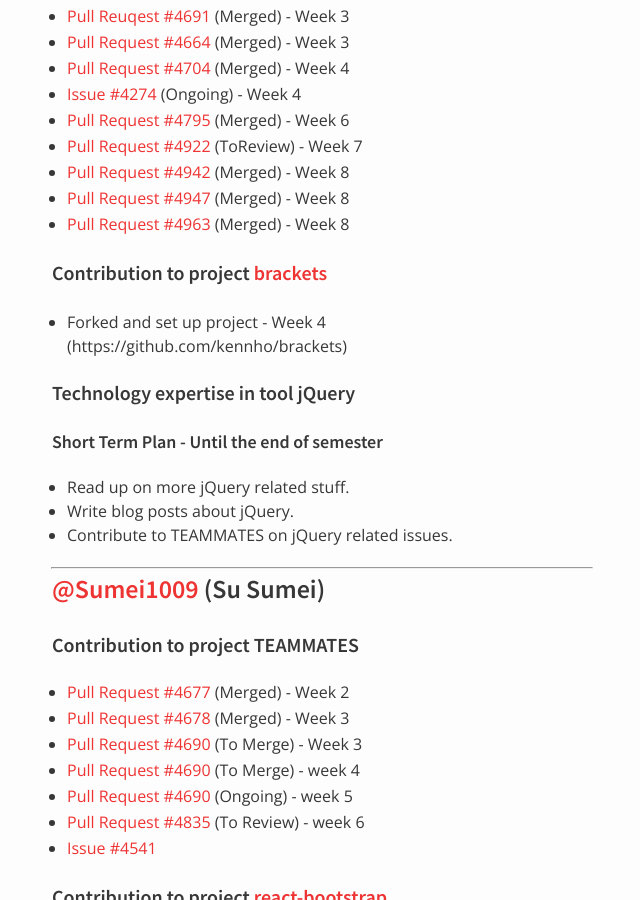
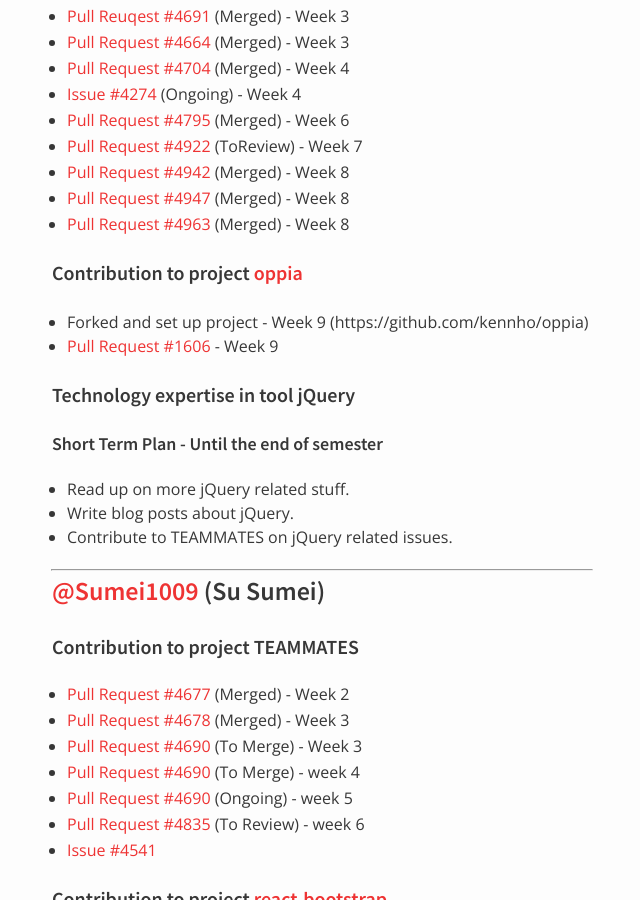
Before and after one commit to nus-oss/cs3281-AY1516S2-website, a Jekyll site: the page built from teams/teammates.md, in a window 1280 px wide and 900 px high, scrolled down 2238 px. Shown: the whole window, without its empty margins (318-958 px from the left). Built offline with Jekyll 4.4.1, drawn with Linux system fonts in a browser that asks for light colours.

Commit message:
updated progress for @kennho

```diff
--- a/teams/teammates.md
+++ b/teams/teammates.md
@@ -80,8 +80,9 @@
  * [Pull Request #4947](https://github.com/TEAMMATES/teammates/pull/4947) (Merged) - Week 8
  * [Pull Request #4963](https://github.com/TEAMMATES/teammates/pull/4963) (Merged) - Week 8
 
-#### Contribution to project [brackets](https://github.com/adobe/brackets)
- * Forked and set up project - Week 4 (https://github.com/kennho/brackets)
+#### Contribution to project [oppia](https://github.com/oppia/oppia)
+ * Forked and set up project - Week 9 (https://github.com/kennho/oppia)
+ * [Pull Request #1606](https://github.com/oppia/oppia/pull/1606) - Week 9
 
 #### Technology expertise in tool jQuery
 ##### Short Term Plan - Until the end of semester
```
